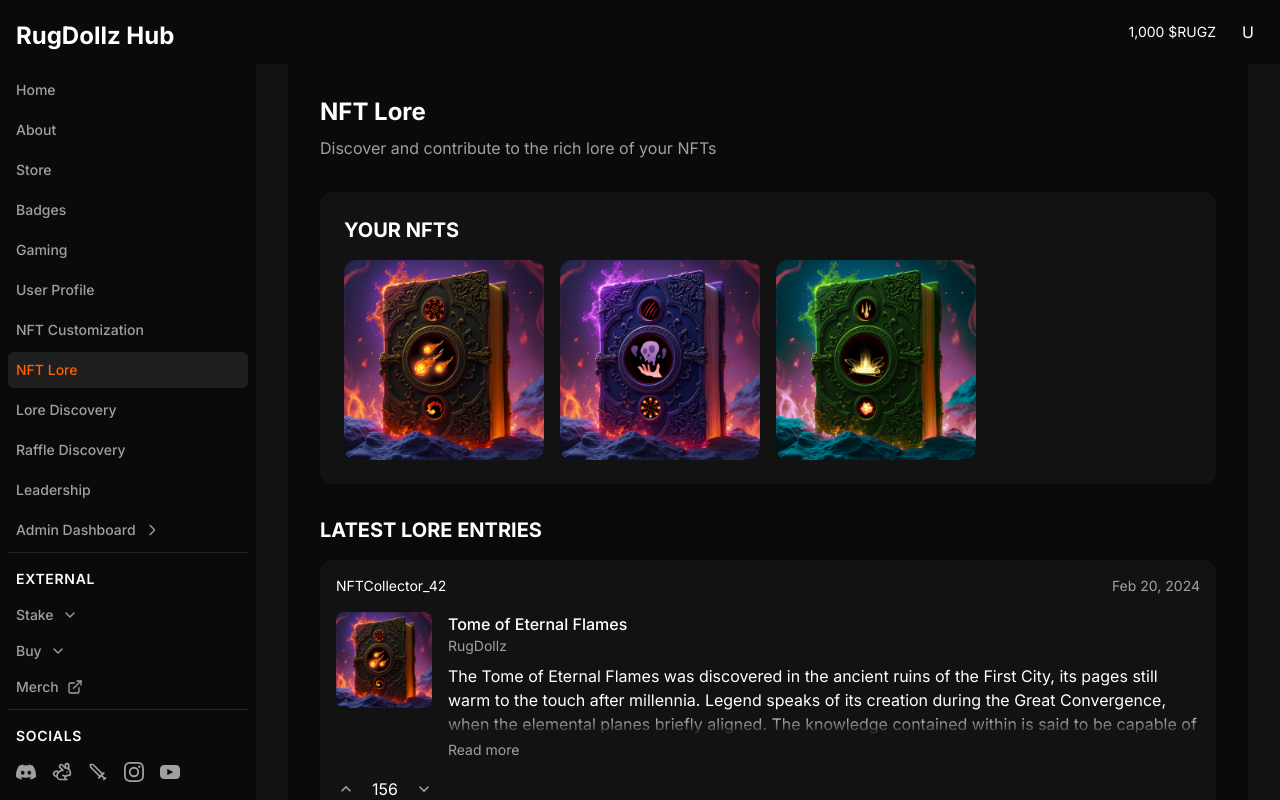
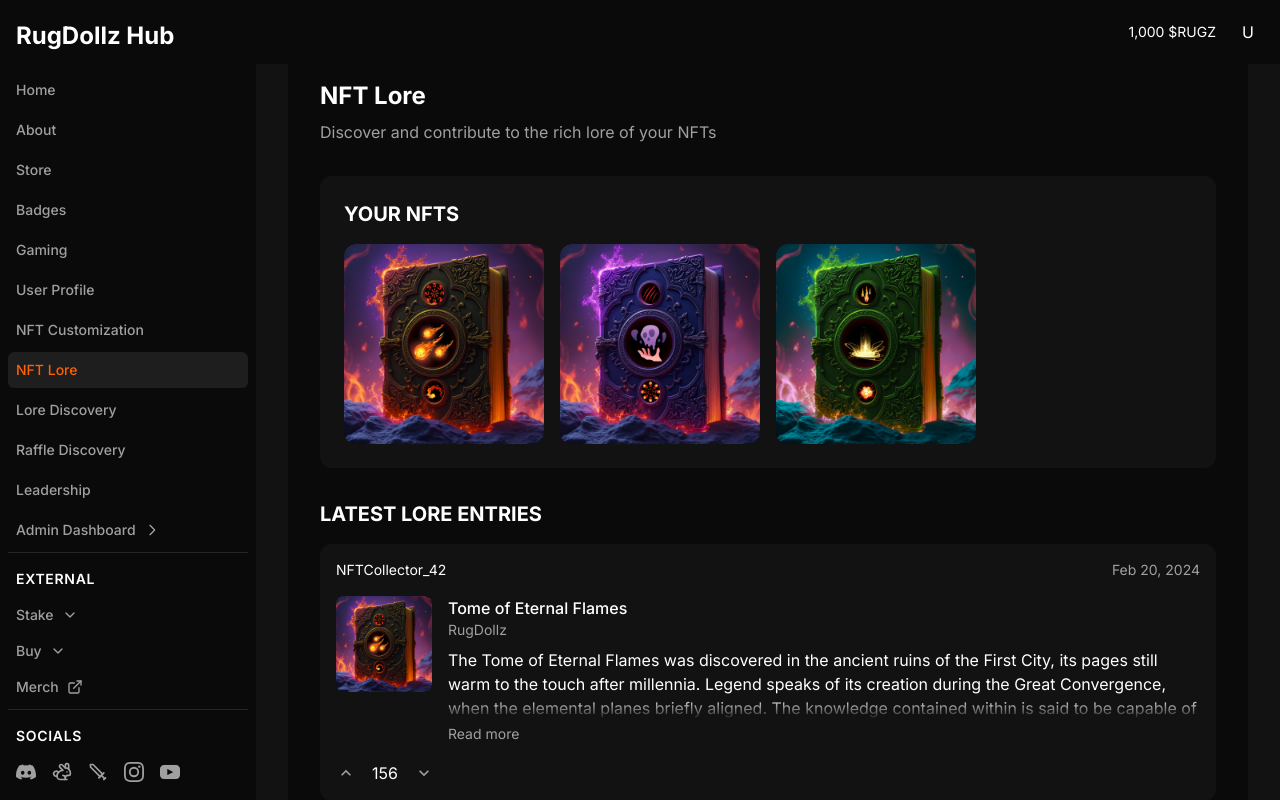
Before and after one commit to LatinGeek/rugdollz-central-hub, a Next.js app: page /nft-lore in a window 1280 px wide. Shown: the top 800 px of the page. Built offline with nearby package versions, Linux system fonts and the light colour scheme.

Commit message:
[FEATURE] Adjust header parameters to coexist with the navigation component

```diff
--- a/app/layout.tsx
+++ b/app/layout.tsx
@@ -37,7 +37,7 @@ export default function RootLayout({
                 onMenuClick={handleMenuClick}
                 isOpen={isSidebarOpen}
               />
-              <main className="flex-1 mt-10">
+              <main className="flex-1 mt-0 md:mt-6">
                 <div className="py-0 md:py-6">
                   <div className="max-w-7xl mx-auto px-0 sm:px-6 lg:px-8">
                     {/* Add top padding on mobile to account for the fixed header */}
```
